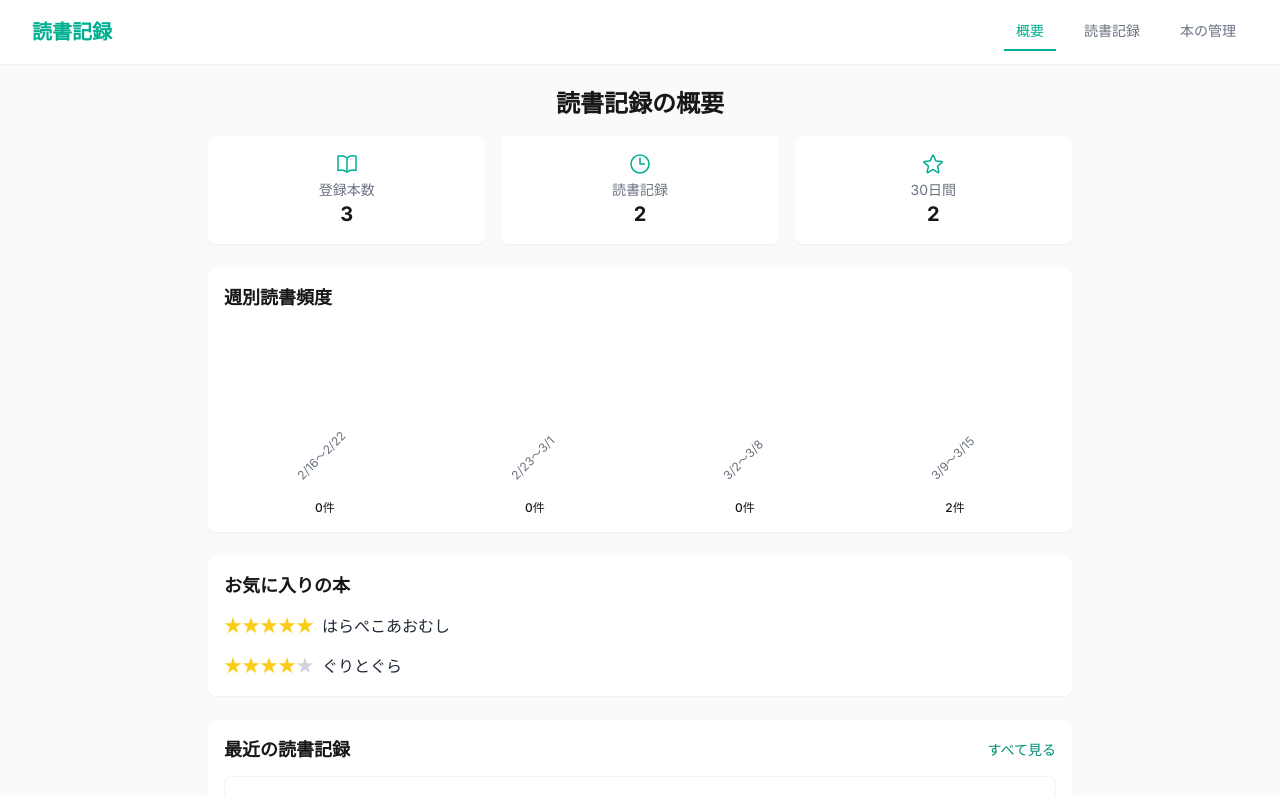
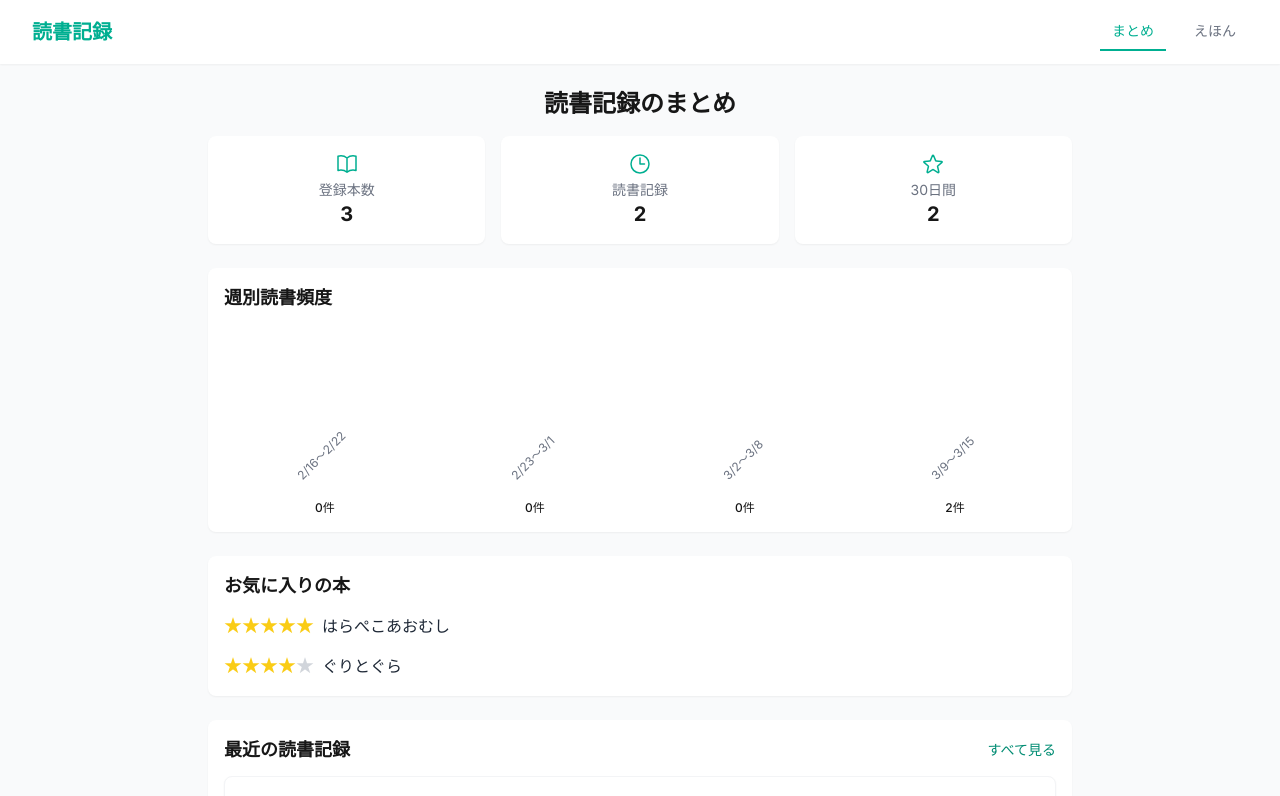
Before and after one commit to akiramotomura/reading-tracker-test, a Next.js app: page / in a window 1280 px wide. Shown: the top 796 px of the page. Built offline with nearby package versions, Linux system fonts and the light colour scheme.

Commit message:
Simplify navigation to 2 tabs: 'まとめ' and 'えほん'

```diff
--- a/src/app/page.tsx
+++ b/src/app/page.tsx
@@ -73,7 +73,7 @@ export default function SummaryPage() {
 
   return (
     <div className="max-w-4xl mx-auto">
-      <h1 className="text-xl sm:text-2xl font-bold mb-4 text-center">読書記録の概要</h1>
+      <h1 className="text-xl sm:text-2xl font-bold mb-4 text-center">読書記録のまとめ</h1>
 
       {/* 統計カード */}
       <div className="grid grid-cols-3 gap-3 sm:gap-4 mb-6">
--- a/src/components/layout/Navbar.tsx
+++ b/src/components/layout/Navbar.tsx
@@ -2,15 +2,14 @@
 
 import { Fragment, useState, useEffect } from 'react';
 import { Disclosure } from '@headlessui/react';
-import { Bars3Icon, XMarkIcon, BookOpenIcon, ChartBarIcon, BookmarkIcon } from '@heroicons/react/24/outline';
+import { Bars3Icon, XMarkIcon, ChartBarIcon, BookOpenIcon } from '@heroicons/react/24/outline';
 import Link from 'next/link';
 import { usePathname } from 'next/navigation';
 
-// モバイル版のナビゲーション
+// モバイル版のナビゲーション（2つのタブに簡略化）
 const navigation = [
-  { name: '概要', href: '/', icon: ChartBarIcon, current: true },
-  { name: '読書記録', href: '/reading-records', icon: BookOpenIcon, current: false },
-  { name: '本の管理', href: '/books', icon: BookmarkIcon, current: false },
+  { name: 'まとめ', href: '/', icon: ChartBarIcon, current: true },
+  { name: 'えほん', href: '/books', icon: BookOpenIcon, current: false },
 ];
 
 function classNames(...classes: string[]) {
@@ -27,10 +26,20 @@ export default function Navbar() {
 
   // パスに基づいて現在のナビゲーション項目を更新
   useEffect(() => {
-    const newNavigation = navigation.map(item => ({
-      ...item,
-      current: pathname === item.href || pathname.startsWith(`${item.href}/`)
-    }));
+    const newNavigation = navigation.map(item => {
+      // 「えほん」タブは /books または /reading-records で始まるパスの場合にアクティブにする
+      if (item.name === 'えほん') {
+        return {
+          ...item,
+          current: pathname.startsWith('/books') || pathname.startsWith('/reading-records')
+        };
+      }
+      // 「まとめ」タブはホームページまたは /analytics で始まるパスの場合にアクティブにする
+      return {
+        ...item,
+        current: pathname === '/' || pathname === '/analytics' || pathname.startsWith('/analytics/')
+      };
+    });
     setUpdatedNavigation(newNavigation);
   }, [pathname]);
 
@@ -68,7 +77,7 @@ export default function Navbar() {
 
       {/* モバイル用ボトムタブナビゲーション */}
       <div className="sm:hidden fixed bottom-0 left-0 right-0 bg-white border-t border-gray-200 z-10">
-        <div className="grid grid-cols-3">
+        <div className="grid grid-cols-2">
           {updatedNavigation.map((item) => {
             const Icon = item.icon;
             return (
@@ -79,7 +88,7 @@ export default function Navbar() {
                   item.current
                     ? 'text-primary'
                     : 'text-gray-500',
-                  'flex flex-col items-center justify-center py-2'
+                  'flex flex-col items-center justify-center py-3'
                 )}
               >
                 <Icon className="h-6 w-6" aria-hidden="true" />
```
